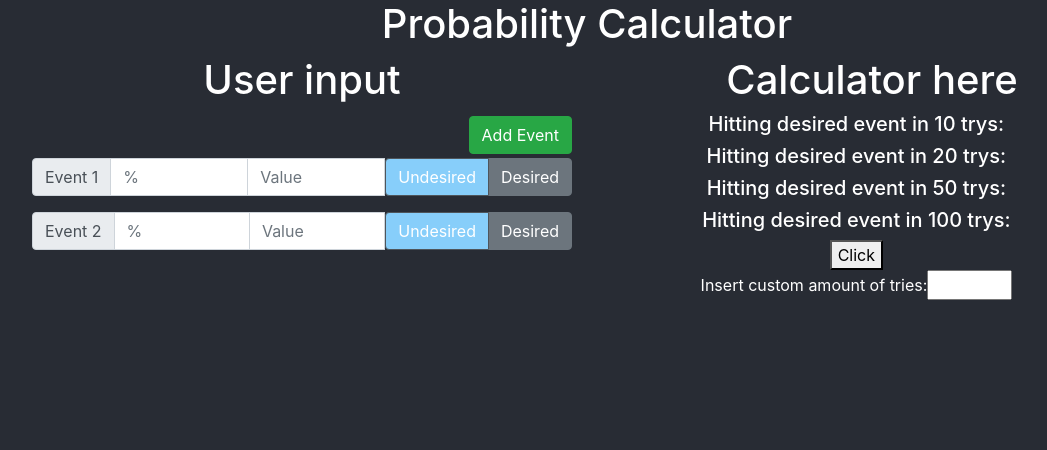
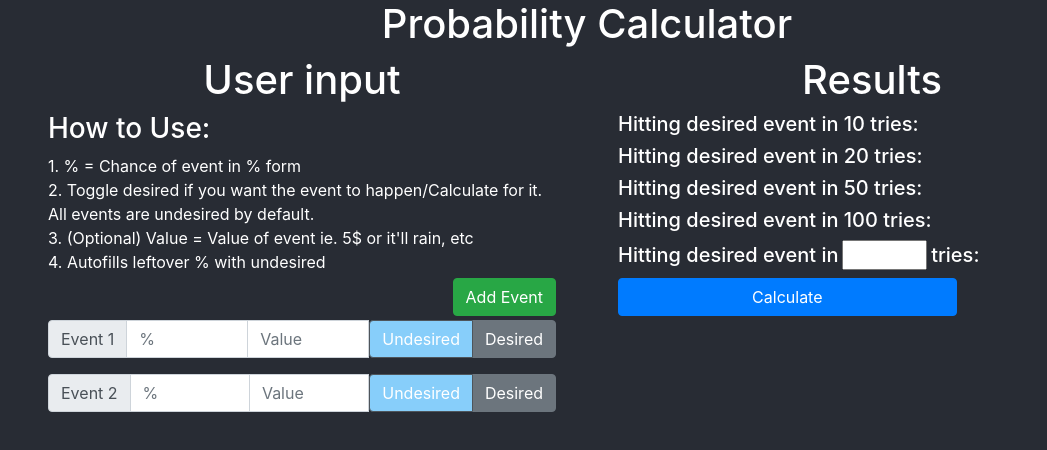
Before and after one commit to stefenh025/React-Proj-2, a React (Create React App) app: page / in a window 1280 px wide. Shown: the top 450 px of the page, without its empty margins (53-1100 px from the left). Built offline with nearby package versions, Linux system fonts and the light colour scheme.

Commit message:
Added custom tries

```diff
--- a/src/calculator.js
+++ b/src/calculator.js
@@ -68,7 +68,7 @@ export default class Calculator extends React.Component{
     return(
       <div className="container">
         <div className="row">
-          <div className="col">
+          <div className="col mx-3">
           <UserInput
             numOfEvents={this.state.numOfEvents}
             updateProb={this.updateProb}
@@ -77,7 +77,7 @@ export default class Calculator extends React.Component{
             handleAddClick={this.handleAddClick}
           />
           </div>
-          <div className="col">
+          <div className="col mx-3">
           <Results data={data.events}/>
           </div>
         </div>
--- a/src/input.js
+++ b/src/input.js
@@ -22,7 +22,7 @@ export default class Input extends React.Component{
           <div className="input-group-prepend">
             <span className="input-group-text" id="">Event {this.props.position + 1}</span>
           </div>
-          <input name="eventProb" type="number" className="form-control" placeholder="%" onBlur={e => this.props.updateProb(e, this.props.position)}></input>
+          <input name="eventProb" type="number" min="0" max="100" step="any" className="form-control" placeholder="%" onBlur={e => this.props.updateProb(e, this.props.position)}></input>
           <input name="eventValue" type="text" className="form-control" placeholder="Value" onBlur={e => this.props.updateValue(e, this.props.position)}></input>
 
           <div className="btn-group btn-group-toggle" data-toggle="buttons">
--- a/src/probability.js
+++ b/src/probability.js
@@ -8,8 +8,12 @@ export default class Probability extends React.Component{
       chanceTwenty: "",
       chanceFifty: "",
       chanceHundred: "",
+      chanceCustom: "",
+      chanceCustomProb: "",
     }
     this.calculateProbabilities = this.calculateProbabilities.bind(this);
+    this.handleCustomInput = this.handleCustomInput.bind(this);
+    //this.calculateCustom = this.calculateCustom.bind(this);
   }
   calculateProbabilities(){
     let totalDesiredProb = 0;
@@ -17,29 +21,48 @@ export default class Probability extends React.Component{
     desiredEvents.forEach(event =>{
       totalDesiredProb = totalDesiredProb + Number(event.eventProb);
     });
-    console.log(totalDesiredProb);
     let probUndesired = (1-(totalDesiredProb/100));
     this.setState({
-      chanceTen: ((1-(Math.pow(probUndesired,10)))*100).toFixed(2),
-      chanceTwenty: ((1-(Math.pow(probUndesired,20)))*100).toFixed(2),
-      chanceFifty: ((1-(Math.pow(probUndesired,50)))*100).toFixed(2),
-      chanceHundred: ((1-(Math.pow(probUndesired,400)))*100).toFixed(2),
+      chanceTen: ((1-(Math.pow(probUndesired,10)))*100).toFixed(2) + "%",
+      chanceTwenty: ((1-(Math.pow(probUndesired,20)))*100).toFixed(2) + "%",
+      chanceFifty: ((1-(Math.pow(probUndesired,50)))*100).toFixed(2) + "%",
+      chanceHundred: ((1-(Math.pow(probUndesired,400)))*100).toFixed(2) + "%",
+      chanceCustomProb: ((1-(Math.pow(probUndesired,this.state.chanceCustom)))*100).toFixed(2) + "%",
     });
-    //(Math.pow(totalDesiredProb/100, 10)
-
+  }
+  // calculateCustom(){
+  //   let totalDesiredProb = 0;
+  //   let desiredEvents = this.props.data.filter(event => !(event.eventUndesired));
+  //   desiredEvents.forEach(event =>{
+  //     totalDesiredProb = totalDesiredProb + Number(event.eventProb);
+  //   });
+  //   let probUndesired = (1-(totalDesiredProb/100));
+  //   this.setState({
+  //     chanceCustomProb: ((1-(Math.pow(probUndesired,this.state.chanceCustom)))*100).toFixed(2),
+  //   })
+  // }
+  handleCustomInput(e){
+    this.setState({
+      chanceCustom: e.target.value,
+    });
 
   }
   render(){
     return(
-      <div className="float-left">
-        <h5>Hitting desired event in 10 trys: {this.state.chanceTen}</h5>
-        <h5>Hitting desired event in 20 trys: {this.state.chanceTwenty}</h5>
-        <h5>Hitting desired event in 50 trys: {this.state.chanceFifty}</h5>
-        <h5>Hitting desired event in 100 trys: {this.state.chanceHundred}</h5>
-        <button type="button" onClick={this.calculateProbabilities}>Click</button>
-        <br></br>
-        <label>Insert custom amount of tries: </label>
-        <input type="number" className="col-2"></input>
+      <div className="text-left">
+        <h5>Hitting desired event in 10 tries: {this.state.chanceTen}</h5>
+        <h5>Hitting desired event in 20 tries: {this.state.chanceTwenty}</h5>
+        <h5>Hitting desired event in 50 tries: {this.state.chanceFifty}</h5>
+        <h5>Hitting desired event in 100 tries: {this.state.chanceHundred}</h5>
+        <div>
+        <h5>Hitting desired event in
+        <input type="number" className="col-2 mx-1" onChange={e => this.handleCustomInput(e)}></input>
+        tries: {this.state.chanceCustomProb} </h5>
+        <div >
+        <button type="button" className="btn btn-block btn-primary col-8" onClick={this.calculateProbabilities}>Calculate</button>
+        </div>
+        </div>
+
       </div>
     )
   }
--- a/src/results.js
+++ b/src/results.js
@@ -5,7 +5,7 @@ export default class Results extends React.Component{
   render(){
     return(
       <div style={{color:"white"}}>
-        <h1>Calculator here</h1>
+        <h1>Results</h1>
         <Probability data={this.props.data}/>
       </div>
     )
--- a/src/userinput.js
+++ b/src/userinput.js
@@ -15,6 +15,15 @@ export default class UserInput extends React.Component{
     return(
       <div style={{color:"white"}}>
         <h1>User input</h1>
+        <div className="text-left">
+        <h3>How to Use:</h3>
+        <section >
+          1. % = Chance of event in % form<br></br>
+          2. Toggle desired if you want the event to happen/Calculate for it. All events are undesired by default.<br></br>
+          3. (Optional) Value = Value of event ie. 5$ or it'll rain, etc<br></br>
+          4. Autofills leftover % with undesired
+        </section>
+        </div>
         <button type="button" className="btn btn-success float-right my-1" onClick={this.props.handleAddClick}>Add Event</button>
         {eventHolder}
       </div>
```
